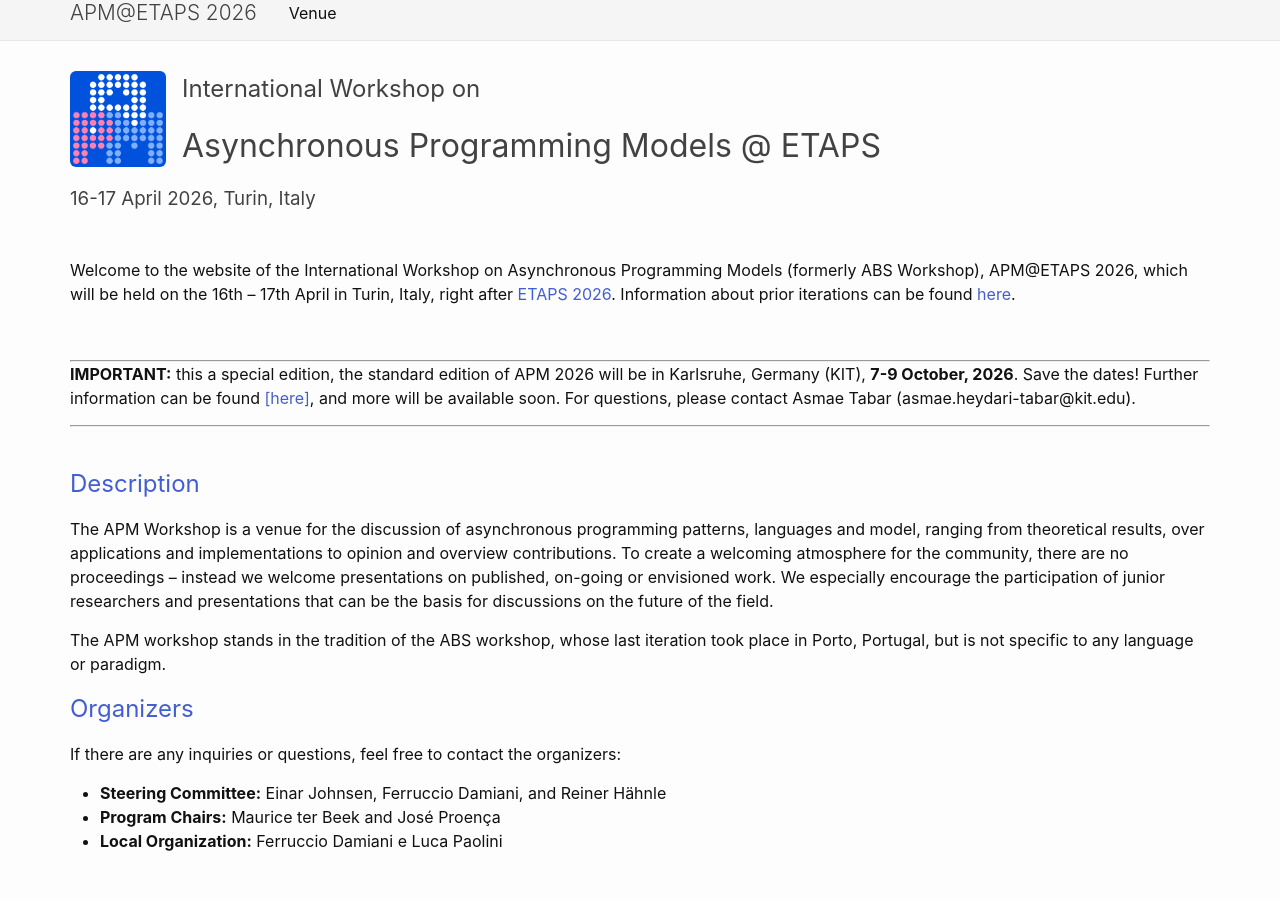
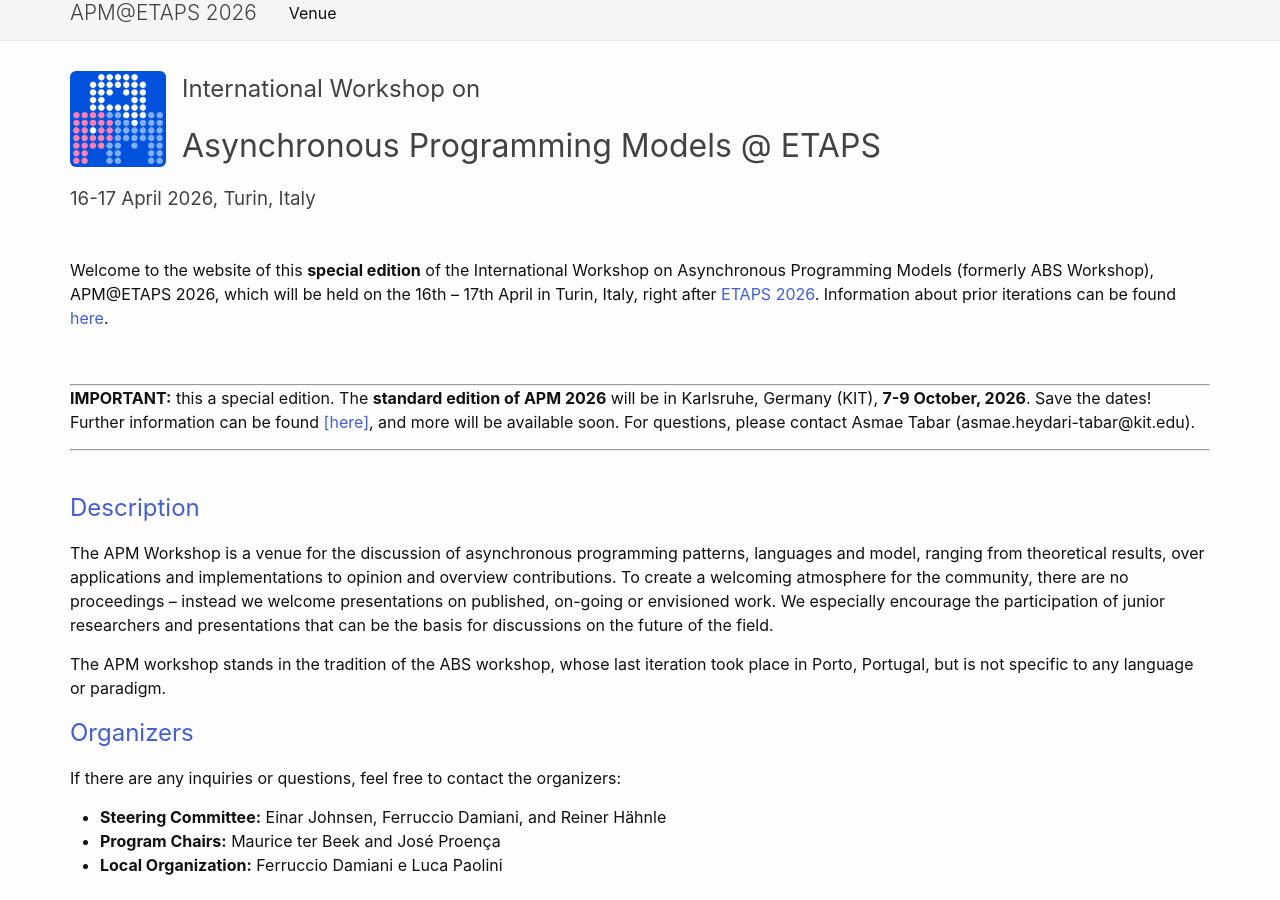
Before and after one commit to apm-workshop/at-etaps2026, a Jekyll site: the page built from _pages/index.md, in a window 1280 px wide and 900 px high, scrolled down 631 px. Built offline with Jekyll 4.4.1, drawn with Linux system fonts in a browser that asks for light colours.

Commit message:
Update index.md

```diff
--- a/_pages/index.md
+++ b/_pages/index.md
@@ -4,13 +4,13 @@ permalink: /
 hide: true
 ---
 
-Welcome to the website of the International Workshop on Asynchronous Programming Models (formerly ABS Workshop), APM@ETAPS 2026, which will be held on the 16th – 17th April in Turin, Italy, right after [ETAPS 2026](https://etaps.org/2026). Information about prior iterations can be found [here](https://abs-models.org/publications/).
+Welcome to the website of this <b>special edition</b> of the International Workshop on Asynchronous Programming Models (formerly ABS Workshop), APM@ETAPS 2026, which will be held on the 16th – 17th April in Turin, Italy, right after [ETAPS 2026](https://etaps.org/2026). Information about prior iterations can be found [here](https://abs-models.org/publications/).
 
 <br>
 
 <hr>
 
-<b>IMPORTANT:</b> this a special edition, the standard edition of APM 2026 will be in Karlsruhe, Germany (KIT), __7-9 October, 2026__. Save the dates! Further information can be found [[here]](https://apm-workshop.github.io/2025/assets/APM-2026-Invitation.pdf), and more will be available soon. For questions, please contact Asmae Tabar (asmae.heydari-tabar@kit.edu).
+<b>IMPORTANT:</b> this a special edition. The <b>standard edition of APM 2026</b> will be in Karlsruhe, Germany (KIT), __7-9 October, 2026__. Save the dates! Further information can be found [[here]](https://apm-workshop.github.io/2025/assets/APM-2026-Invitation.pdf), and more will be available soon. For questions, please contact Asmae Tabar (asmae.heydari-tabar@kit.edu).
 
 <hr>
 <br>
```
